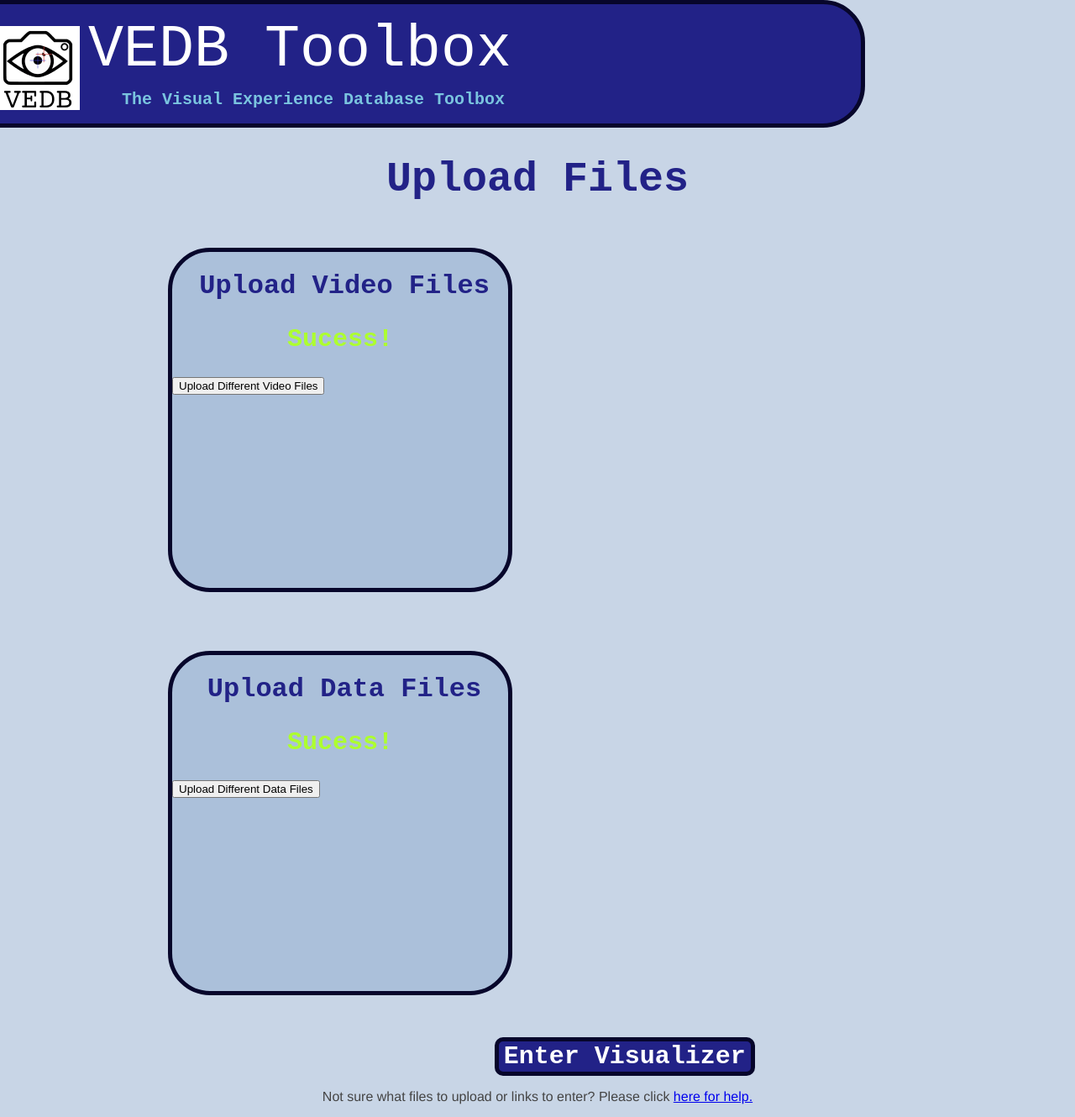
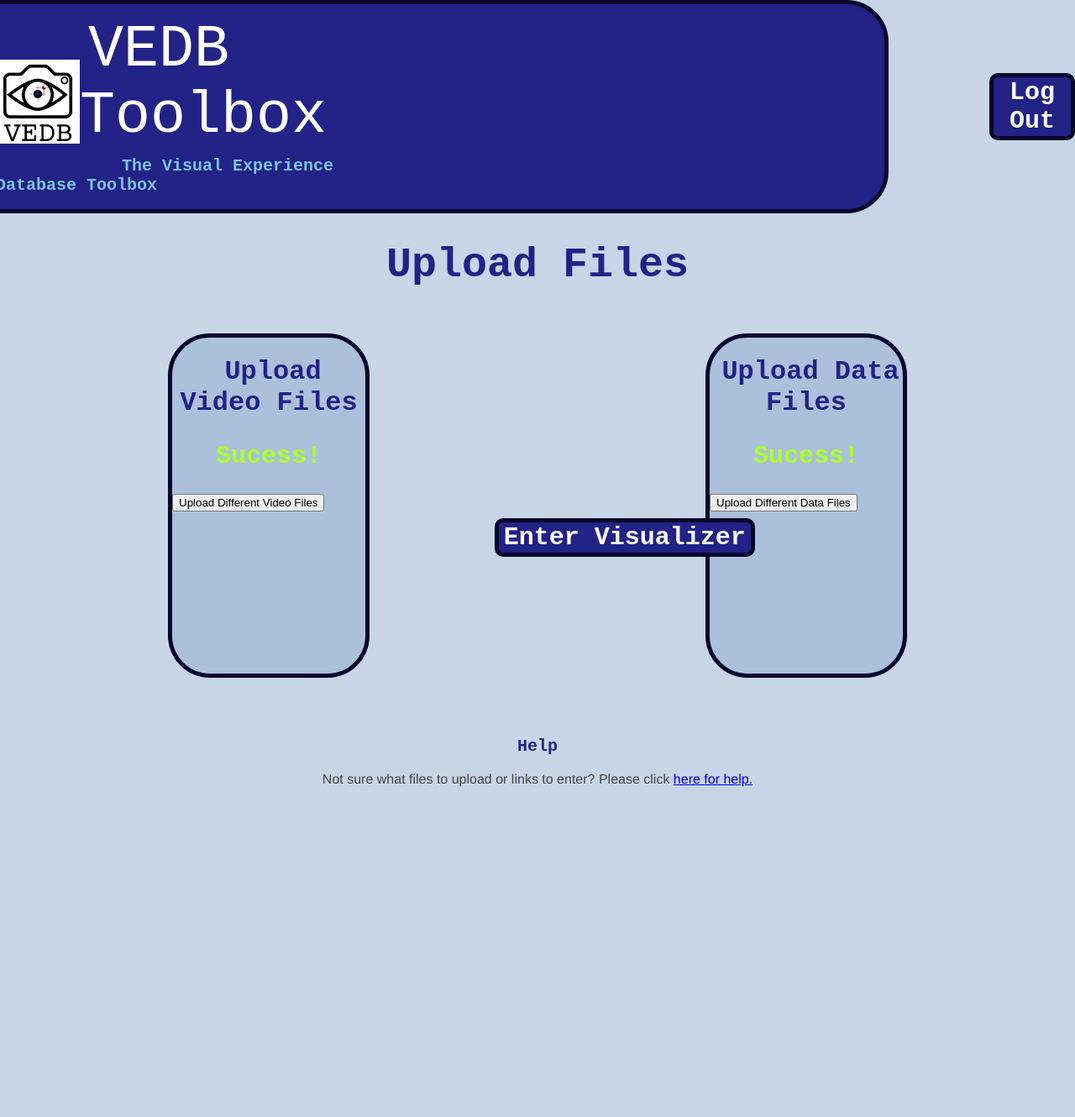
Before and after one commit to Gaskell-Matthew-1102/VEDB-Toolbox, a Flask app: template flaskr/templates/file-upload/file_upload.html in a window 1280 px wide. Shown: the whole page at 84% size. After the commit the page ends 937 px from the top, so only its background shows below. Run offline with Flask 3, Linux system fonts and the light colour scheme; the template is opened without the code that fills it, so the values that code supplies are empty; some libraries are stand-ins or nearby versions.

Commit message:
added logout button (better fixed)

```diff
--- a/flaskr/static/styles/file-upload.css
+++ b/flaskr/static/styles/file-upload.css
@@ -52,9 +52,10 @@ body {
 .nav {
     background-color: #222287;
     margin-left: -10px;
-    margin-right: 250px;
+    margin-right: 0px;
     border: 5px solid #07062b;
     border-radius: 0px 50px 50px 0px;
+    padding-right: 550px;
     /* padding: 1em; */
     /* margin: 0 -1em; */
     /* border-bottom: 1px solid#222287; */
@@ -177,3 +178,32 @@ body {
     max-height:100%;
     margin: 10px;
 }
+.container {
+    flex-direction: row;
+    display: flex;
+    column-gap: 0px;
+    align-items: center;
+    justify-content: left;
+    width: 100%;
+    overflow: hidden;
+}
+.logoutbutton {
+     background-color: #222287;
+     color: #ffffff;
+     border: 5px solid #07062b;
+     border-radius: 10px;
+     font-family: "Courier New", Courier, monospace;
+     font-weight: bold;
+     font-size: 30px;
+     min-height: 40px;
+     min-width: 80px;
+    margin-left: 120px;
+}
+
+.logoutbutton:hover{
+    color: rgb(122, 196, 223);
+}
+
+.logoutbutton:active{
+     background-color: #8ca8cc79;
+}
--- a/flaskr/templates/file-upload/file_upload.html
+++ b/flaskr/templates/file-upload/file_upload.html
@@ -12,6 +12,7 @@
     </style>
   </head>
   <body class="body">
+  <div class="container">
     <nav class="nav">
         <div class="title_container">
             <img class="vedb_imgimg" src="../static/images/vedblogo.png" alt="VEDB Logo" style="width:100px;height:100px;">
@@ -21,6 +22,10 @@
             The Visual Experience Database Toolbox
         </h1>
     </nav>
+      <form action = '/logout'>
+          <button type="submit" class="logoutbutton">Log Out</button>
+      </form>
+  </div>
     <br>
     <h1 class="h1_title">Upload Files</h1>
     <div class="container">
@@ -87,8 +92,9 @@
         {% if failed_data_link %}
                 <p class="fail-text">Incorrect data link uploaded. Either the link was invalid or the files could not be downloaded. Please try again, or refer to the link below for help.</p>
         {% endif %}
-    <h3 class="h3">Help</h3>
+    </div>
+   <h3 class="h3">Help</h3>
         <p style="text-align: center">Not sure what files to upload or links to enter? Please click <a href="/upload_help">here for help.</a></p>
-    </div>
+
   </body>
 </html>
```
